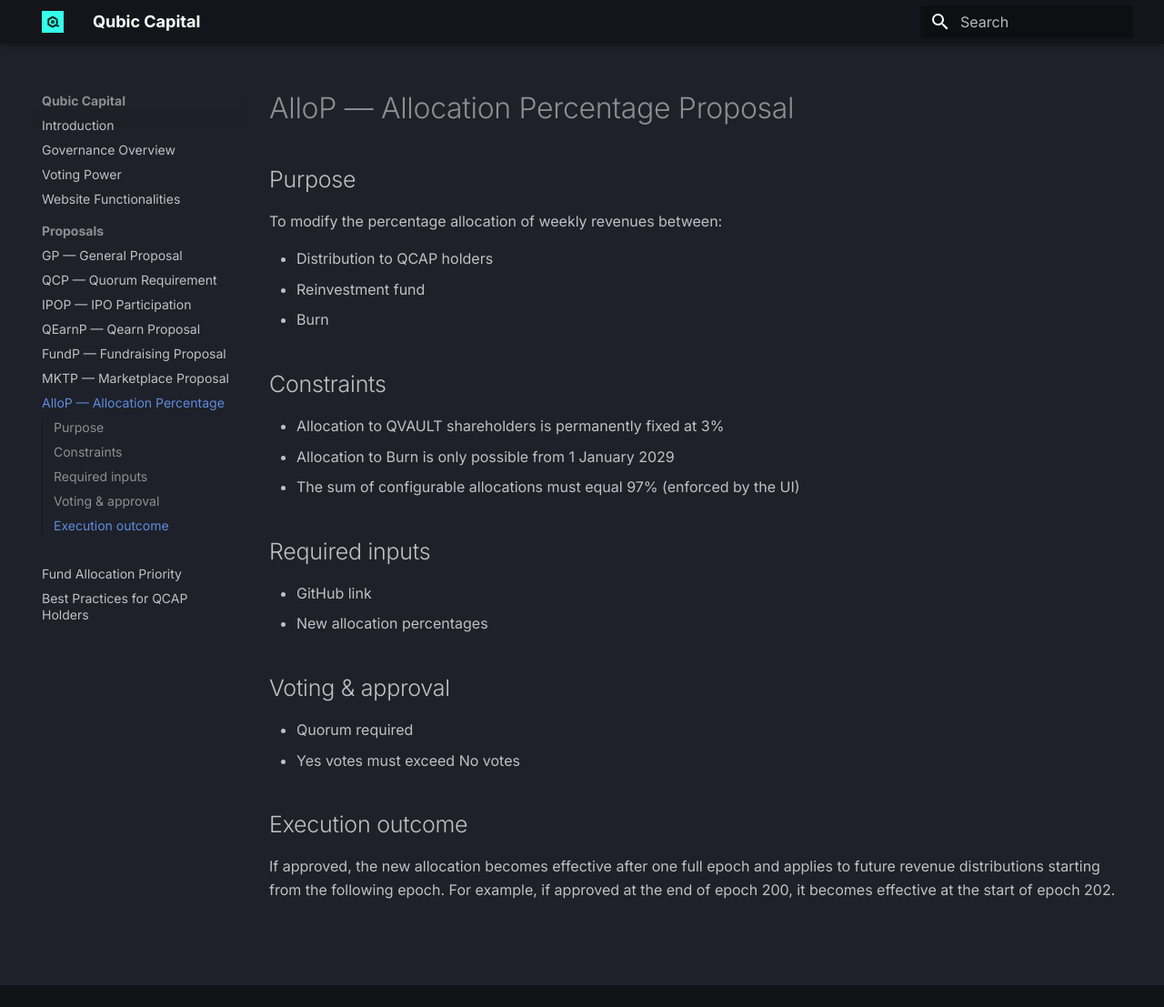
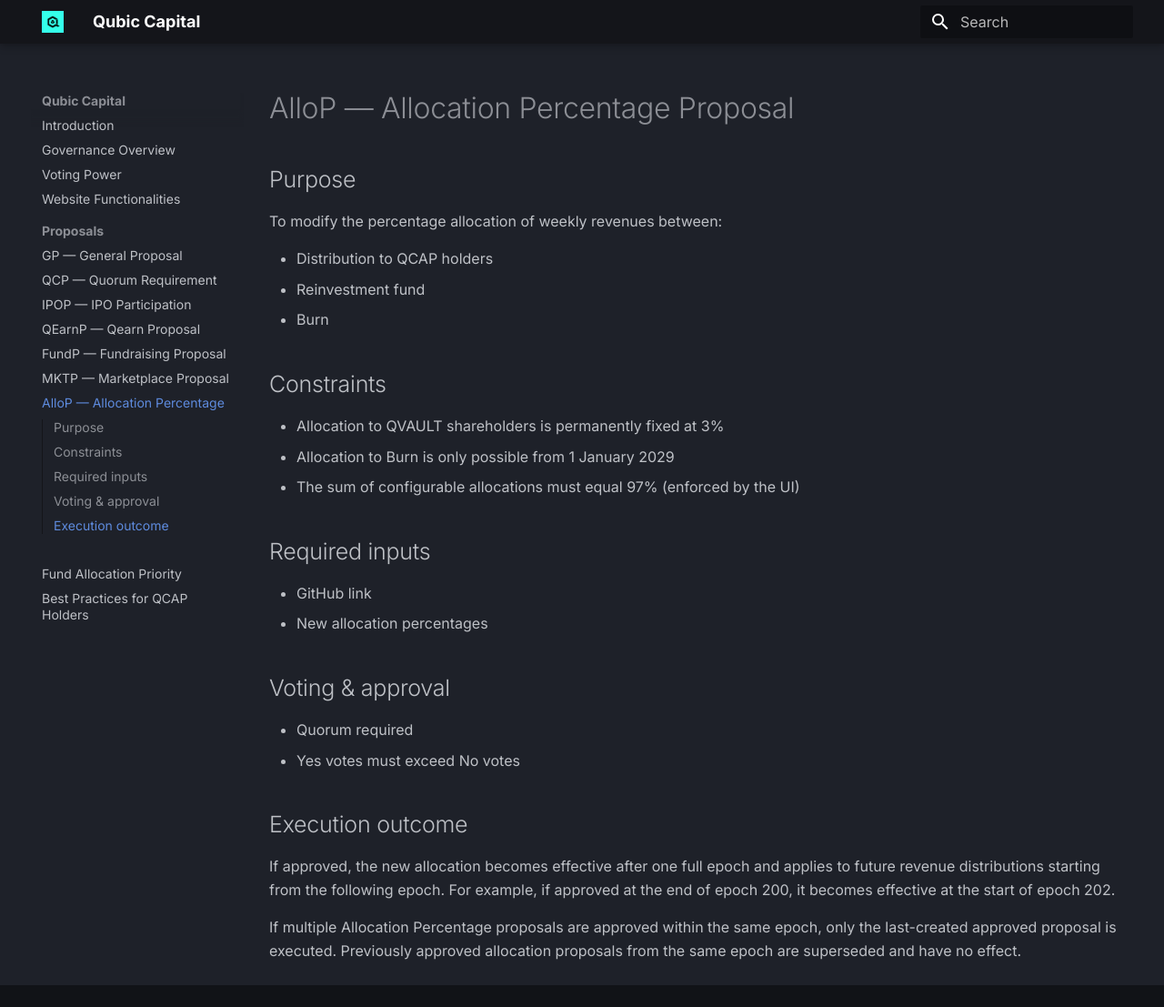
Before and after one commit to HermanToothrot10/qubic-capital-manual, an MkDocs documentation site: the page built from docs/proposals/allop.md, in a window 1280 px wide and 1107 px high. Shown: the whole window at 91% size. Built offline with MkDocs 1.6.1 and Material for MkDocs 9.7.7, drawn with Linux system fonts in a browser that asks for light colours.

Commit message:
Update allop.md

```diff
--- a/docs/proposals/allop.md
+++ b/docs/proposals/allop.md
@@ -27,3 +27,5 @@
 ## Execution outcome
 
 If approved, the new allocation becomes effective after one full epoch and applies to future revenue distributions starting from the following epoch. For example, if approved at the end of epoch 200, it becomes effective at the start of epoch 202.
+
+If multiple Allocation Percentage proposals are approved within the same epoch, only the last-created approved proposal is executed. Previously approved allocation proposals from the same epoch are superseded and have no effect.
```
